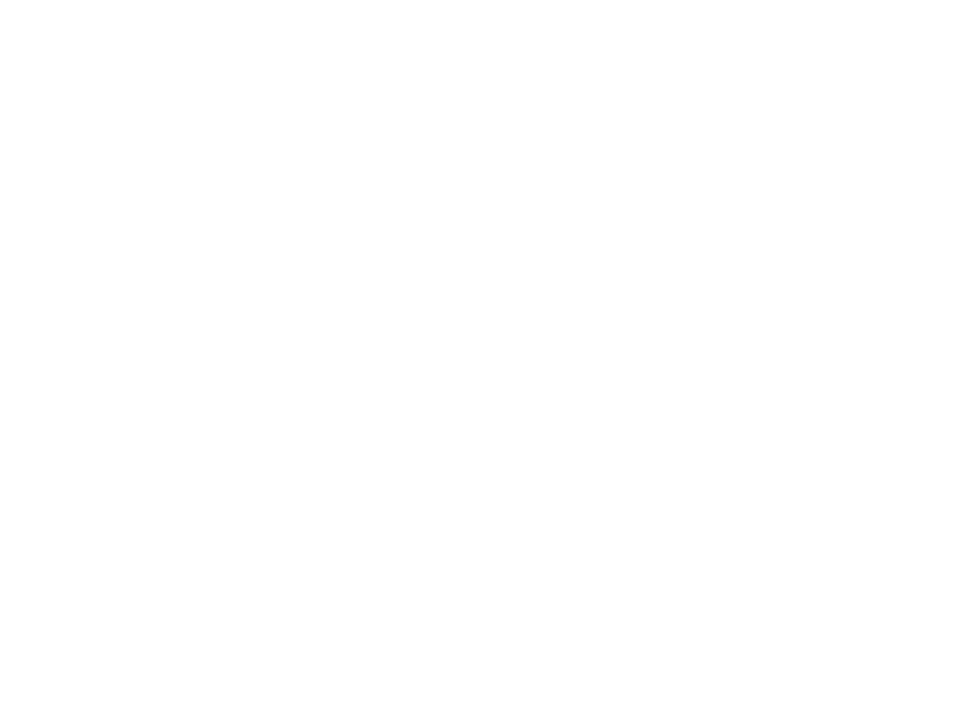
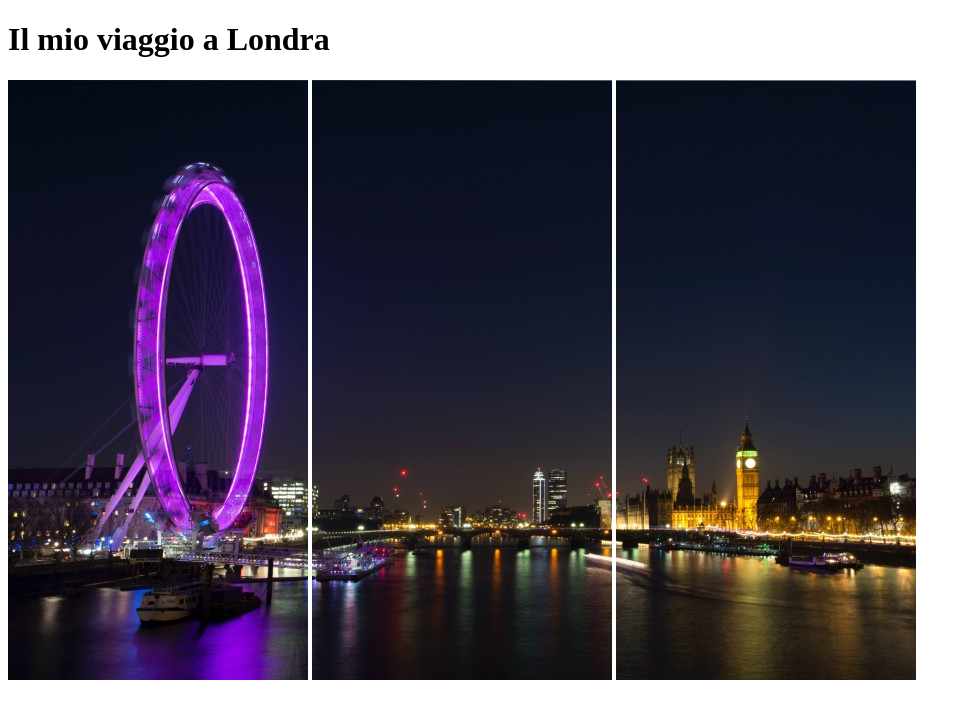
Before and after one commit to Paolo224/html-london-trip, a plain HTML site: page index.html in a window 1280 px wide. Shown: the whole page, without its empty margins (0-971 px from the left). Drawn offline with Linux system fonts and the light colour scheme.

Commit message:
inserimento header

```diff
--- a/index.html
+++ b/index.html
@@ -7,6 +7,15 @@
         <title>London trip</title>
     </head>
     <body>
+        <header>
+            <h1>
+                Il mio viaggio a Londra
+            </h1>
+        <img src="img/pexels-bill-emrich-230794-0.jpg" alt="Foto Londra 1">
+        <img src="img/pexels-bill-emrich-230794-1.jpg" alt="Foto Londra 2">
+        <img src="img/pexels-bill-emrich-230794-2.jpg" alt="Foto Londra 3">
+        </header>
+
 
     </body>
 </html>
```
Lines whose indentation alone changed are shown as unchanged.
